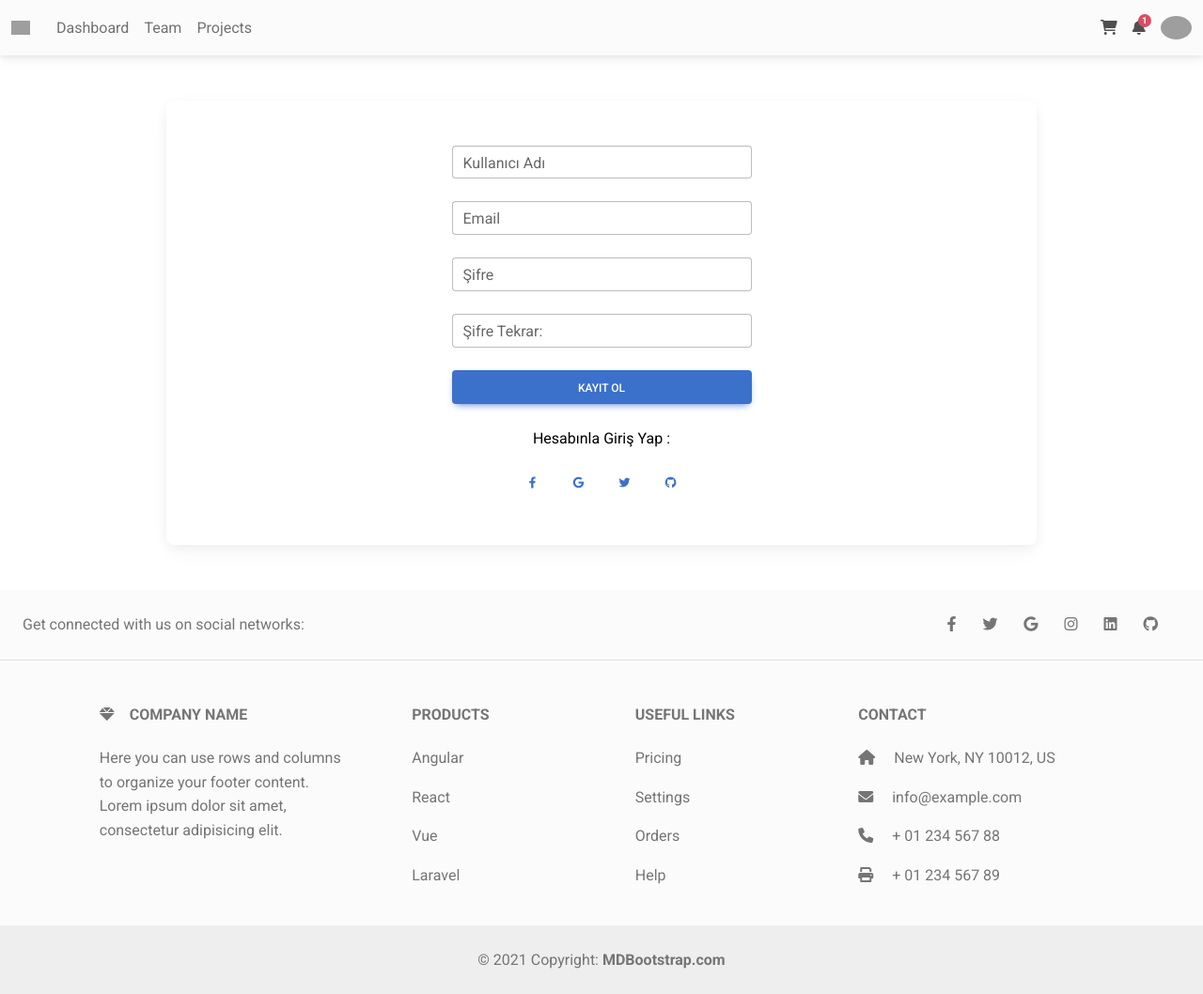
After one commit to Tugcekaner/newProject_ProjectMap, a Django app: page /register/ in a window 1280 px wide. The commit adds this page. Shown: the whole page at 94% size. Run offline with Django 4.2, Linux system fonts and the light colour scheme; some libraries are stand-ins or nearby versions; grey boxes are pictures that could not be loaded.

Commit message:
login-register-logout added

```diff
--- a/newproject/market/templates/base.html
+++ b/newproject/market/templates/base.html
@@ -15,12 +15,78 @@
     <link href="https://fonts.googleapis.com/css?family=Roboto:300,400,500,700&display=swap" rel="stylesheet" />
     <!-- MDB -->
     <link href="https://cdnjs.cloudflare.com/ajax/libs/mdb-ui-kit/6.4.0/mdb.min.css" rel="stylesheet" />
+
+    <style>
+      .warning {
+          min-width: 200px;
+          height: 60px;
+          box-shadow: 2px 2px 4px #00000030;
+          border: 1px solid #00000030;
+          border-radius: 10px;
+          position: relative;
+          z-index: 2500;
+          background: #ffffff;
+          overflow: hidden;
+          animation: warning 5s linear both;
+          margin-bottom: 5px;
+      }
+
+      .warn {
+          padding: 10px;
+      }
+
+      .warn-time {
+          width: 100%;
+          height: 8px;
+          background: brown;
+          position: absolute;
+          bottom: 0;
+          animation: warntime 5s linear;
+      }
+
+      @keyframes warning {
+          80% {
+              opacity: 1;
+              z-index: 25;
+          }
+
+          100% {
+              opacity: 0;
+              z-index: -100;
+          }
+      }
+
+      @keyframes warntime {
+
+          100% {
+              width: 0px;
+          }
+      }
+  </style>
+
      {% block style %}
      {% endblock style %}
 
 </head>
 
 <body>
+
+  <div style="position: absolute; top: 100px; right: 70px;">
+
+    {% if messages %}
+    {% for i in messages %}
+    <div class="warning">
+        <div class="warn">{{ i }}</div>
+        <div class="warn-time" style="background: green;"></div>
+    </div>
+    {% endfor %}
+    {% endif %}
+
+
+</div>
+
+
+
 
     {% include 'includes/_navbar.html' %}
 
--- a/newproject/market/templates/includes/_navbar.html
+++ b/newproject/market/templates/includes/_navbar.html
@@ -101,13 +101,13 @@
             aria-labelledby="navbarDropdownMenuAvatar"
           >
             <li>
-              <a class="dropdown-item" href="#">My profile</a>
+              <a class="dropdown-item" href="#">Profilim</a>
             </li>
             <li>
-              <a class="dropdown-item" href="#">Settings</a>
+              <a class="dropdown-item" href="#">Ürünlerim</a>
             </li>
             <li>
-              <a class="dropdown-item" href="#">Logout</a>
+              <a class="dropdown-item" href="/logout">Çıkış Yap</a>
             </li>
           </ul>
         </div>
--- a/newproject/newproject/urls.py
+++ b/newproject/newproject/urls.py
@@ -28,6 +28,12 @@ urlpatterns = [
     path('',indexPage,name='index'),
     path('detail/<id>',detailPage,name='detail'),
 
+# *user.views
+    path('login/',loginPage,name='login'),
+    path('logout',logoutUser,name='logout'),
+    path('register/',registerPage, name='register'),
+
+
 
     path('admin/', admin.site.urls),
 ]+ static(settings.MEDIA_URL, document_root=settings.MEDIA_ROOT)
--- /dev/null
+++ b/newproject/user/templates/register.html
@@ -0,0 +1,76 @@
+
+{% extends 'base.html' %}
+
+
+{% block main %}
+<div class="container py-5 h-100">
+    <div class="row d-flex justify-content-center align-items-center h-100">
+      <div class="col-xl-10">
+        <div class="card rounded-3 text-black">
+          <div class="row g-0 d-flex justify-content-center">
+            <div class="col-lg-6 gradient-custom">
+              <div class="card-body p-md-5 mx-md-4">
+
+
+                <form method="POST">
+                  {% csrf_token %}
+
+                  <div class="form-outline mb-4">
+                    <input name="username" type="text" id="form2Example11" class="form-control" />
+                    <label class="form-label" for="form2Example11">Kullanıcı Adı</label>
+                  </div>
+
+                  <!-- Email input -->
+                  <div class="form-outline mb-4">
+                    <input name="email" type="email" id="form3Example3" class="form-control" />
+                    <label class="form-label" for="form3Example3">Email</label>
+                  </div>
+
+                  <!-- Password input -->
+                  <div class="form-outline mb-4">
+                    <input name="password1" type="password" id="form3Example4" class="form-control" />
+                    <label class="form-label" for="form3Example4">Şifre</label>
+                  </div>
+
+                  <div class="form-outline mb-4">
+                    <input name="password2" type="password" id="form3Example4" class="form-control" />
+                    <label class="form-label" for="form3Example4">Şifre Tekrar:</label>
+                  </div>
+
+
+                  <!-- Submit button -->
+                  <button type="submit" class="btn btn-primary btn-block mb-4">
+                    Kayıt Ol
+                  </button>
+
+                  <!-- Register buttons -->
+                  <div class="text-center">
+                    <p>Hesabınla Giriş Yap :</p>
+                    <button type="button" class="btn btn-link btn-floating mx-1">
+                      <i class="fab fa-facebook-f"></i>
+                    </button>
+
+                    <button type="button" class="btn btn-link btn-floating mx-1">
+                      <i class="fab fa-google"></i>
+                    </button>
+
+                    <button type="button" class="btn btn-link btn-floating mx-1">
+                      <i class="fab fa-twitter"></i>
+                    </button>
+
+                    <button type="button" class="btn btn-link btn-floating mx-1">
+                      <i class="fab fa-github"></i>
+                    </button>
+                  </div>
+                </form>
+
+              </div>
+            </div>
+            </div>
+          </div>
+        </div>
+      </div>
+    </div>
+  </div>
+
+{% endblock main %}
--- a/newproject/user/views.py
+++ b/newproject/user/views.py
@@ -1,3 +1,70 @@
-from django.shortcuts import render
+from django.shortcuts import render,redirect,get_object_or_404
+from.models import *
+from django.contrib.auth import login, logout, authenticate
+from django.contrib.auth.models import User
+from django.contrib import messages
+import time
+
 
 # Create your views here.
+def loginPage(request):
+    if request.method == "POST":
+        username = request.POST.get("username")
+        password = request.POST.get("password")
+
+        user = authenticate(username=username, password=password)
+
+        context = {}
+
+        if user is not None:
+            login(request, user)
+            messages.success(request, 'Hoşgeldin '+ user.username + '!')
+            return redirect('index')
+        else:
+            messages.warning(request, 'Kullanıcı adı veya şifre yanlış!!')
+            time.sleep(3)
+            return redirect("login")
+
+    context = {}
+
+    return render(request, 'login.html', context)
+
+def logoutUser(request):
+    logout(request)
+    return redirect("login")
+
+def registerPage(request):
+
+    if request.method == "POST":
+        username = request.POST.get("username")
+        email = request.POST.get("email")
+        password1 = request.POST.get("password1")
+        password2 = request.POST.get("password2")
+
+        if password1 == password2:
+            if not User.objects.filter(username=username).exists():
+                if not User.objects.filter(email=email).exists():
+                    user = User.objects.create_user(
+                        username=username, email=email, password=password1)
+
+                    userinfo = UserInfo(user=user)
+                    userinfo.save()
+                    messages.success(
+                        request, 'Kaydınız başarıyla oluşturuldu..')
+                    return redirect("login")
+                else:
+                    messages.warning(request, 'Bu mail zaten kullanılıyor!!')
+                    return redirect("login")
+            else:
+                messages.warning(
+                    request, 'Bu kullanıcı adı daha önceden alınmış!!')
+                return redirect("login")
+        else:
+            messages.warning(request, 'Şifreler aynı değil!!')
+            return redirect("register")
+
+    context = {}
+
+    if request.user.is_authenticated:
+        return redirect("index")
+    return render(request, 'register.html', context)
```
Also changed, not shown: newproject/user/models.py (+11 -0 lines), newproject/user/templates/login.html (added, +58 -0 lines), newproject/db.sqlite3, newproject/user/migrations/0001_initial.py (added).
